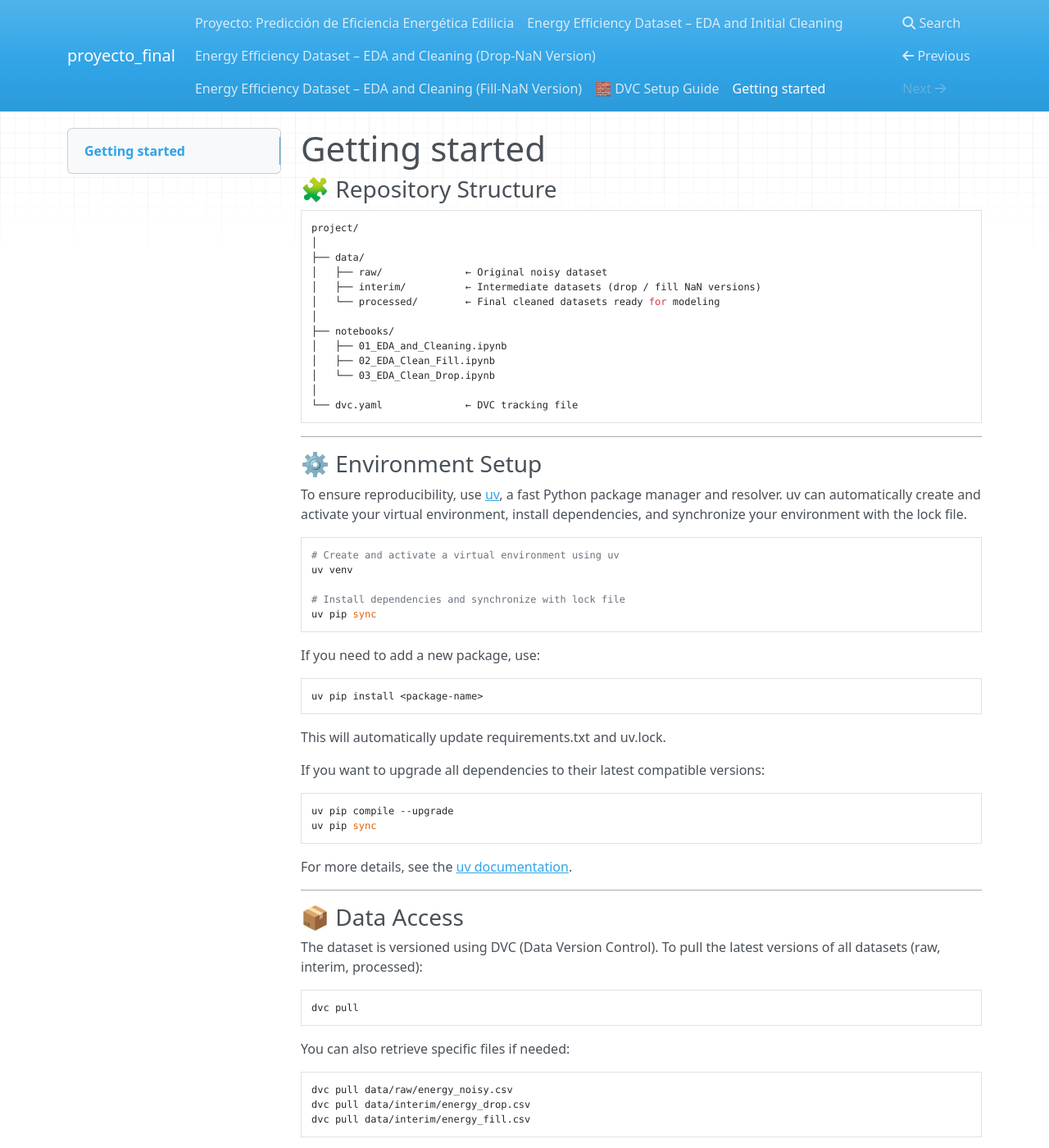
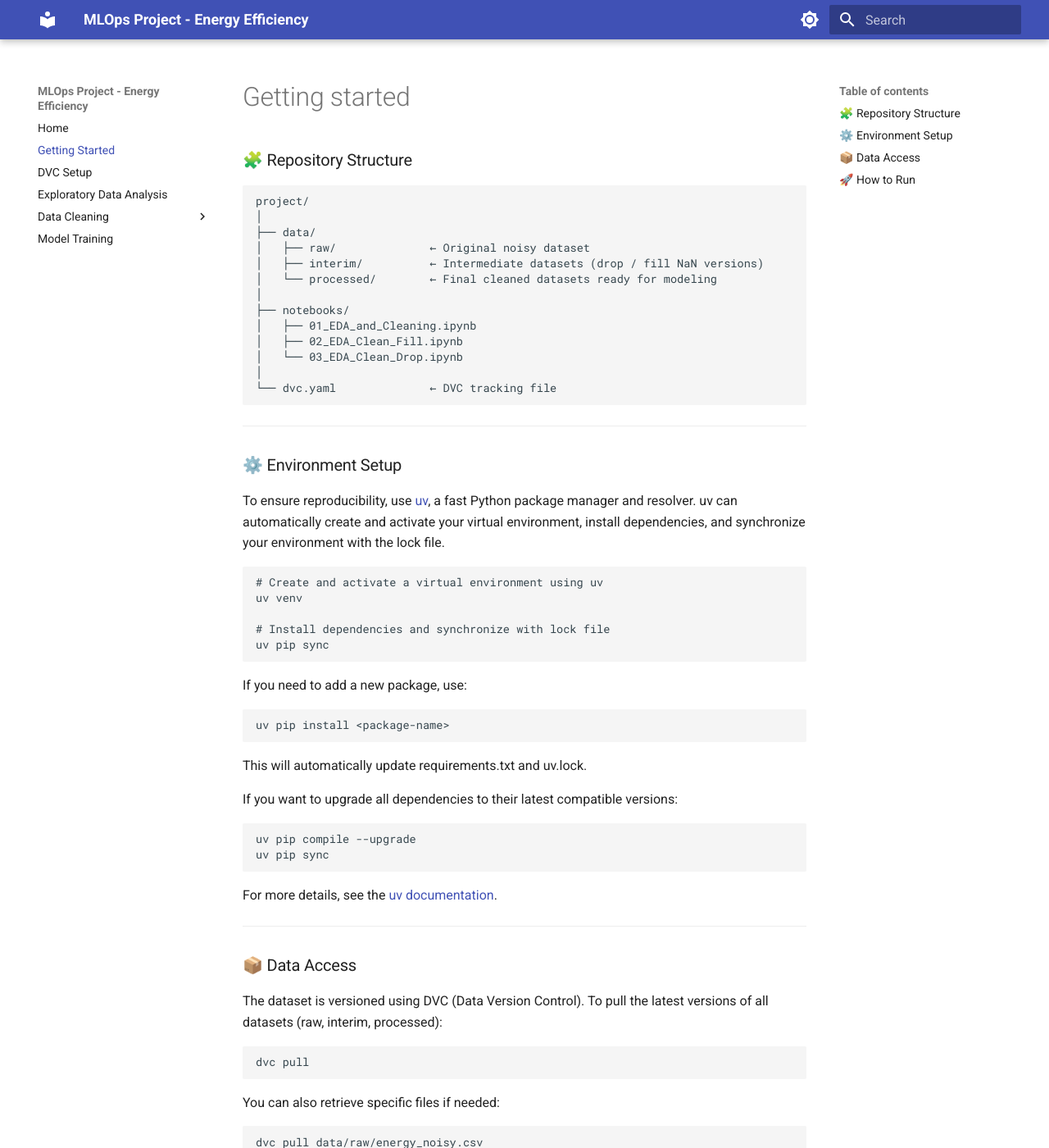
Before and after one commit to i-am-csr/MLOps_T2, an MkDocs documentation site: the page built from docs/docs/getting-started.md, in a window 1280 px wide and 1400 px high. Shown: the whole window at 82% size. Built offline with MkDocs 1.6.1 and Material for MkDocs 9.7.7, drawn with Linux system fonts in a browser that asks for light colours; nearby versions of some CDN libraries; some of the changed text lies outside the part shown.

Commit message:
Implement model training and add documentation
Adds the model training and evaluation phase to the project. This commit introduces a new notebook for experimenting with RandomForest and XGBoost regressors and documents the results. - Creates `notebooks/2.0-model-training.ipynb` to train, evaluate, and compare models for predicting Heating and Cooling Loads. - Selects XGBoost as the best-performing model and saves the trained artifacts to the `/models` directory. - Updates `requirements.txt` to include the `xgboost` dependency. - Adds a new documentation page `docs/docs/model-training.md` summarizing the experiment and results. - Updates `mkdocs.yml` to include the new page in the site navigation and adds the site author.

```diff
--- a/docs/mkdocs.yml
+++ b/docs/mkdocs.yml
@@ -1,4 +1,29 @@
-site_name: proyecto_final
-#
-site_author: team_2
-#
+site_name: MLOps Project - Energy Efficiency
+site_author: Team_2
+theme:
+ name: material
+ palette:
+   # Palette toggle for light mode
+   - scheme: default
+     toggle:
+       icon: material/brightness-7
+       name: Switch to dark mode
+
+
+   # Palette toggle for dark mode
+   - scheme: slate
+     toggle:
+       icon: material/brightness-4
+       name: Switch to light mode
+
+
+# Navigation Structure
+nav:
+ - 'Home': 'index.md'
+ - 'Getting Started': 'getting-started.md'
+ - 'DVC Setup': 'dvc_setup.md'
+ - 'Exploratory Data Analysis': 'EDA.md'
+ - 'Data Cleaning':
+     - 'Clean (Drop NA)': 'clean-drop-dataset.md'
+     - 'Clean (Fill NA)': 'clean-fill-dataset.md'
+ - 'Model Training': 'model-training.md'
--- a/requirements.txt
+++ b/requirements.txt
@@ -7,6 +7,9 @@
 pydantic
 pandas
 numpy
+scikit-learn
+joblib
+xgboost
 seaborn
 matplotlib
 scikit-learn
```
Also changed, not shown: 7 other files.
